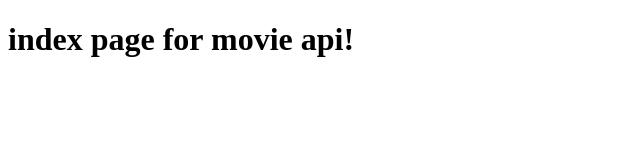
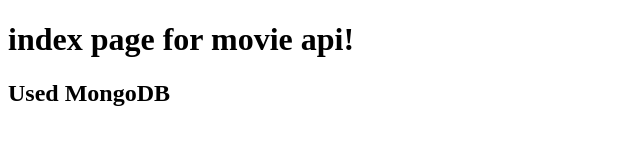
Before and after one commit to stefxmas/movie_api, a website: page index.html in a window 1280 px wide. Shown: the whole page, without its empty margins (0-640 px from the left). Drawn offline with Linux system fonts and the light colour scheme.

Commit message:
Update index.html

```diff
--- a/index.html
+++ b/index.html
@@ -7,5 +7,6 @@
   </head>
   <body>
     <h1>index page for movie api!</h1>
+    <h2>Used MongoDB</h2>
   </body>
 </html>
```
